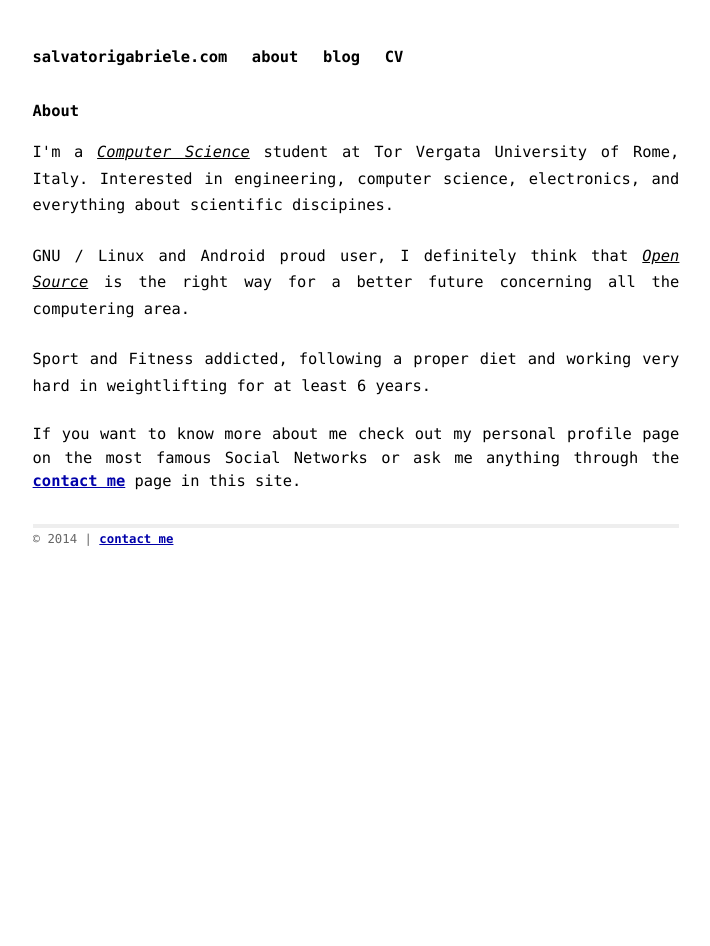
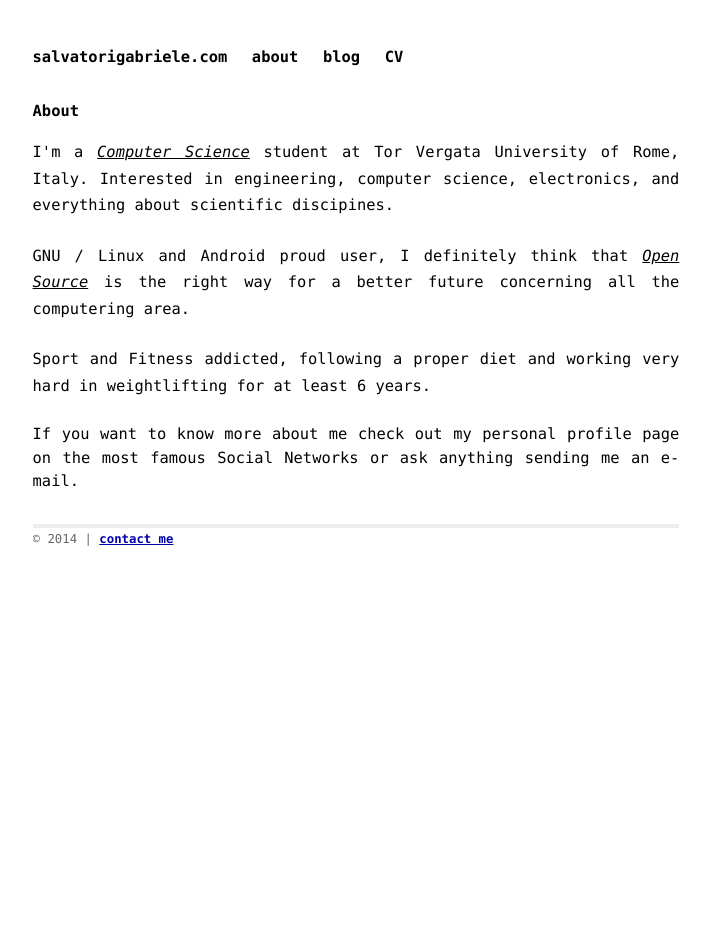
Before and after one commit to gsalvatori/salvatorigabriele.com, a Jekyll site: the page built from about.html, in a window 1280 px wide. Shown: the whole page, without its empty margins (284-994 px from the left). Built offline with Jekyll 4.4.1, drawn with Linux system fonts in a browser that asks for light colours; Markdown is read by kramdown in place of the engine named in the settings.

Commit message:
Update about.html

```diff
--- a/about.html
+++ b/about.html
@@ -10,7 +10,7 @@ title: about - salvatorigabriele.com
 <li>GNU / Linux and Android proud user, I definitely think that <u><i>Open Source</i></u> is the right way for a better future concerning all the computering area.</li><br>
 <li>Sport and Fitness addicted, following a proper diet and working very hard in weightlifting for at least 6 years.</li><br>
 
-If you want to know more about me check out my personal profile page on the most famous Social Networks or ask me anything through the <a href="/contactme.html"><b>contact me</b></a> page in this site.
+If you want to know more about me check out my personal profile page on the most famous Social Networks or ask anything sending me an e-mail.
   </ul>
 </div>
 
```
